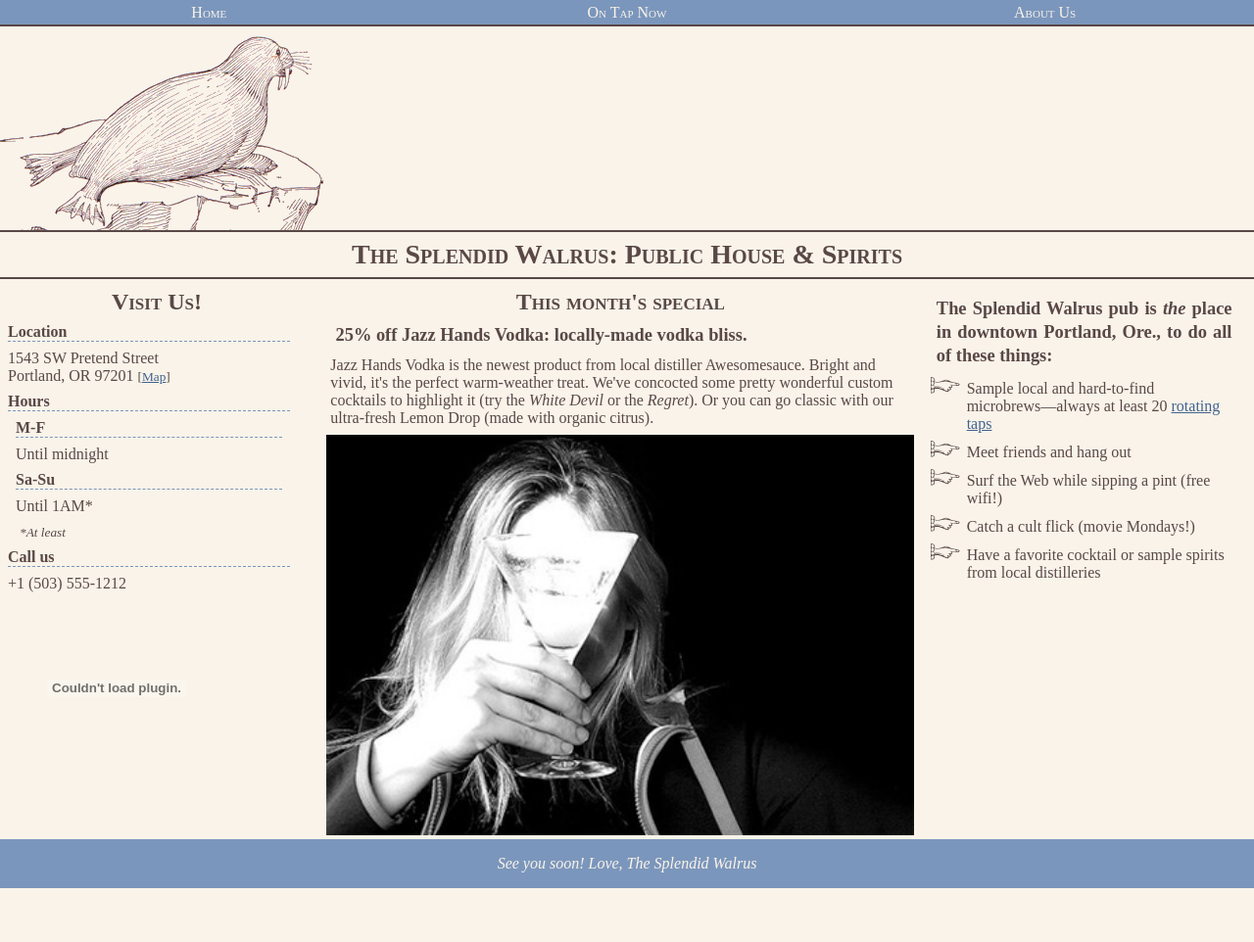
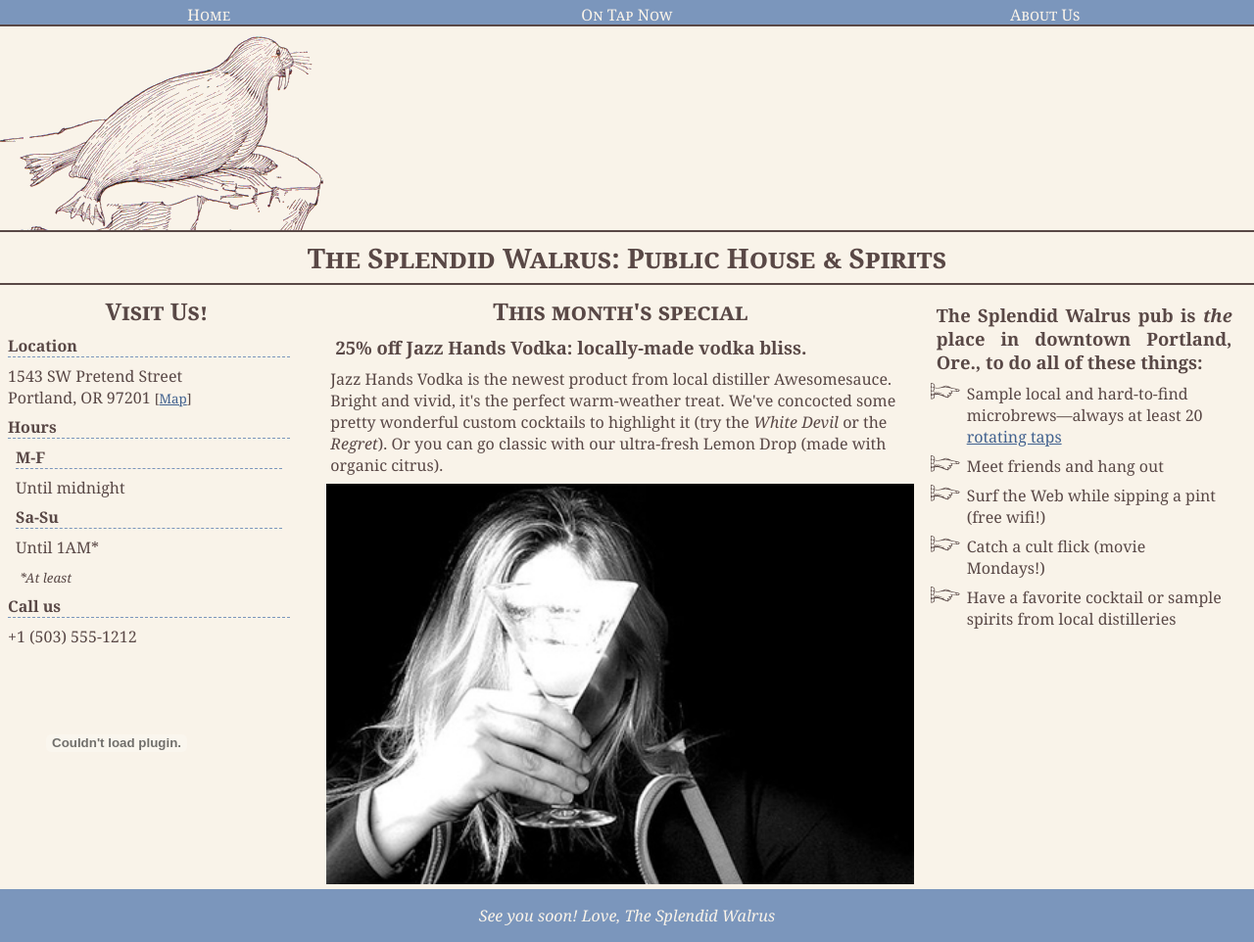
Before and after one commit to bostonhsu/HeadFirstMobileWebLearning, a PHP site: page / in a window 1280 px wide. Shown: the whole page at 98% size. Before the commit the page ends 907 px from the top, so only its background shows below. Run offline with PHP 8.4, Linux system fonts and the light colour scheme.

Commit message:
build the base of font size.

```diff
--- a/mycodes/chapter1/styles.css
+++ b/mycodes/chapter1/styles.css
@@ -17,7 +17,7 @@
 body {
 	background: #f9f3e9;
 	color: #594846;
-	font: "Adobe Caslon Pro", Georgia, "Times New Roman", serif;
+	font: 100% "Adobe Caslon Pro", Georgia, "Times New Roman", serif;
 }
 a, a:visited {
   color: #42628F;
```
